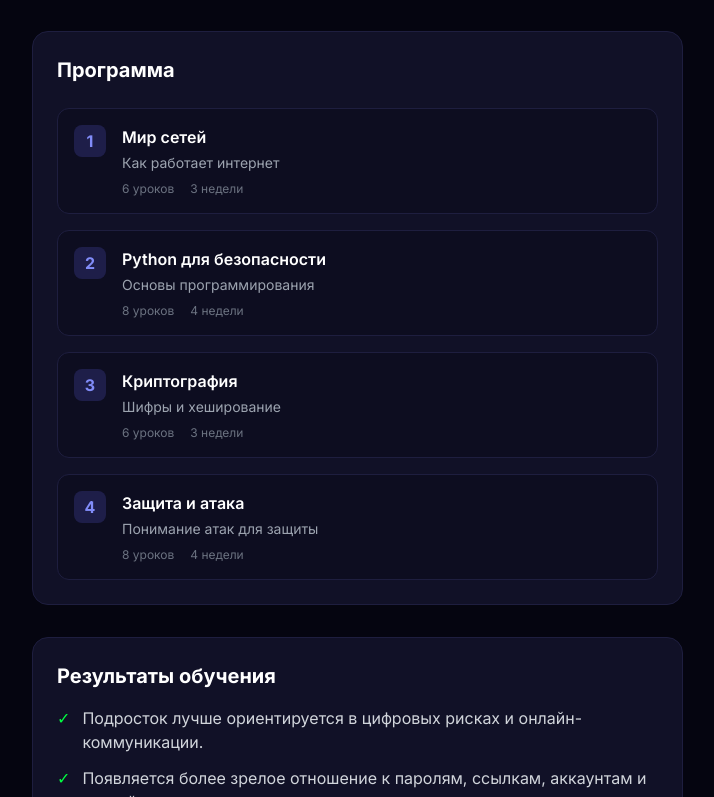
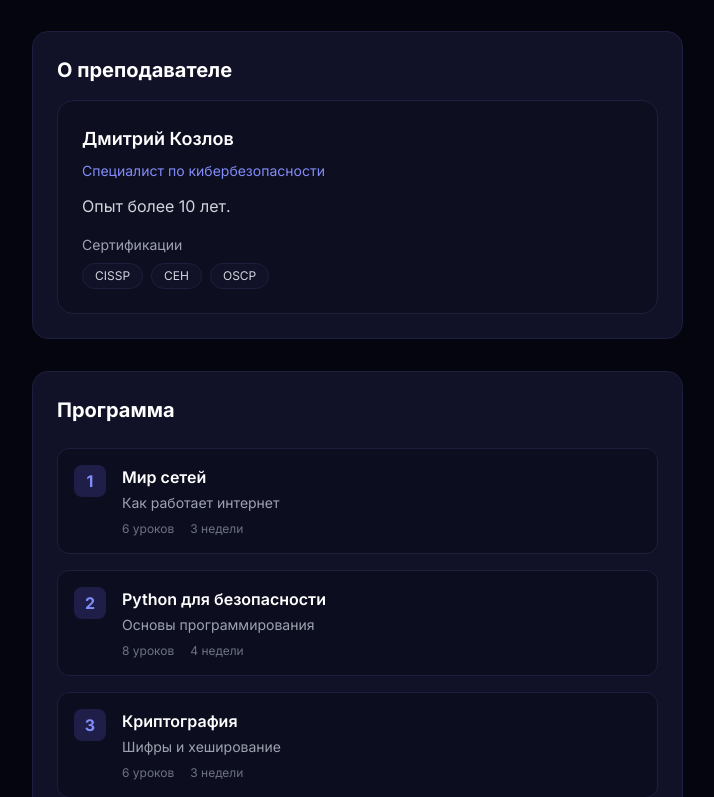
Before and after one commit to mam37bez/cyberguard-academy, a Next.js app: page /courses/cybersecurity-explorer in a window 1280 px wide. Shown: the part 1303-2100 px from the top of the page, without its empty margins (112-826 px from the left). Built offline with nearby package versions, Linux system fonts and the light colour scheme.

Commit message:
Add instructor section to course detail pages

```diff
--- a/src/app/courses/[slug]/page.tsx
+++ b/src/app/courses/[slug]/page.tsx
@@ -324,6 +324,35 @@ export default async function CoursePage({ params }: PageProps) {
 
             <Card variant="default">
               <CardContent>
+                <h2 className="text-xl font-bold text-white mb-4">О преподавателе</h2>
+                <div className="rounded-2xl border border-cyber-border bg-cyber-dark/40 p-6">
+                  <h3 className="text-lg font-semibold text-white mb-2">
+                    {course.instructor.name}
+                  </h3>
+                  <p className="text-primary-400 text-sm mb-3">{course.instructor.title}</p>
+                  <p className="text-gray-300 leading-relaxed mb-4">{course.instructor.bio}</p>
+
+                  {course.instructor.certifications.length > 0 && (
+                    <div>
+                      <div className="text-sm text-gray-400 mb-2">Сертификации</div>
+                      <div className="flex flex-wrap gap-2">
+                        {course.instructor.certifications.map((cert) => (
+                          <span
+                            key={cert}
+                            className="rounded-full border border-cyber-border bg-cyber-card px-3 py-1 text-xs text-gray-300"
+                          >
+                            {cert}
+                          </span>
+                        ))}
+                      </div>
+                    </div>
+                  )}
+                </div>
+              </CardContent>
+            </Card>
+
+            <Card variant="default">
+              <CardContent>
                 <h2 className="text-xl font-bold text-white mb-6">Программа</h2>
                 <div className="space-y-4">
                   {course.modules.map((m, i) => (
```
